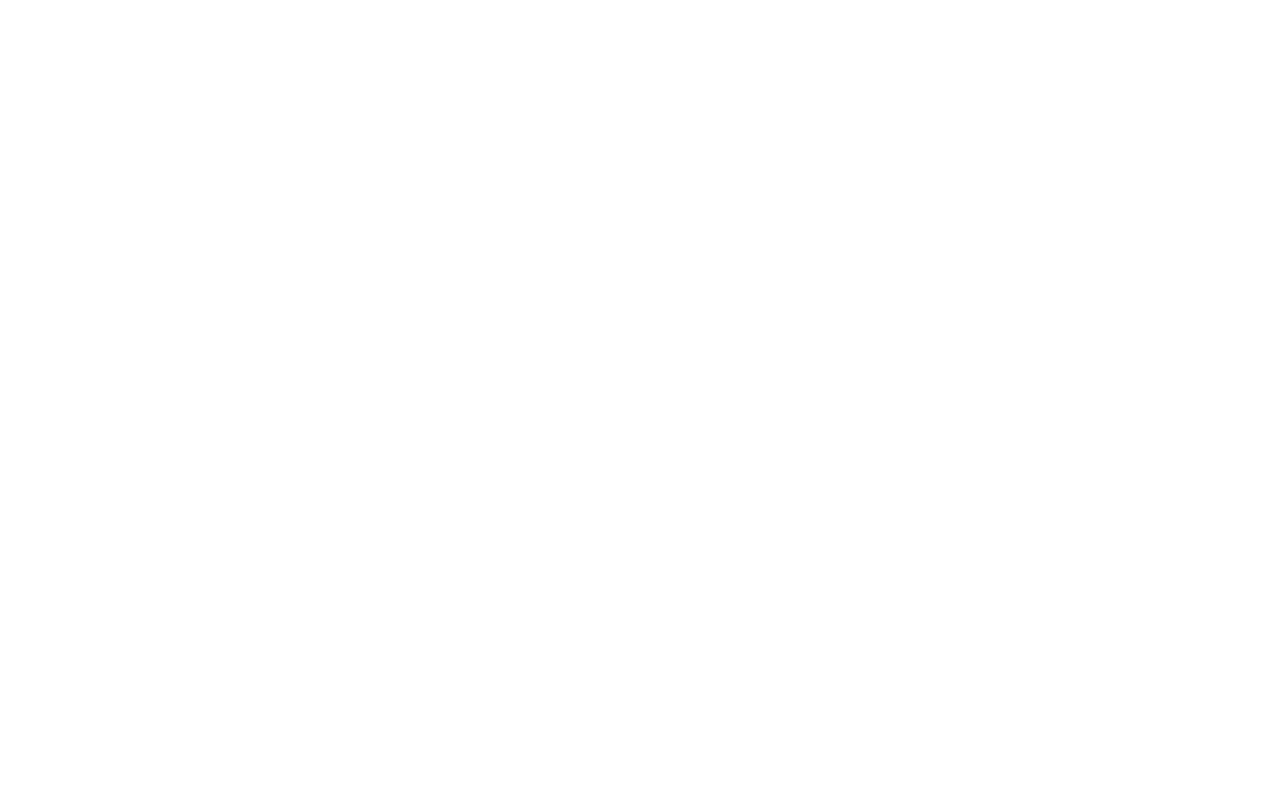
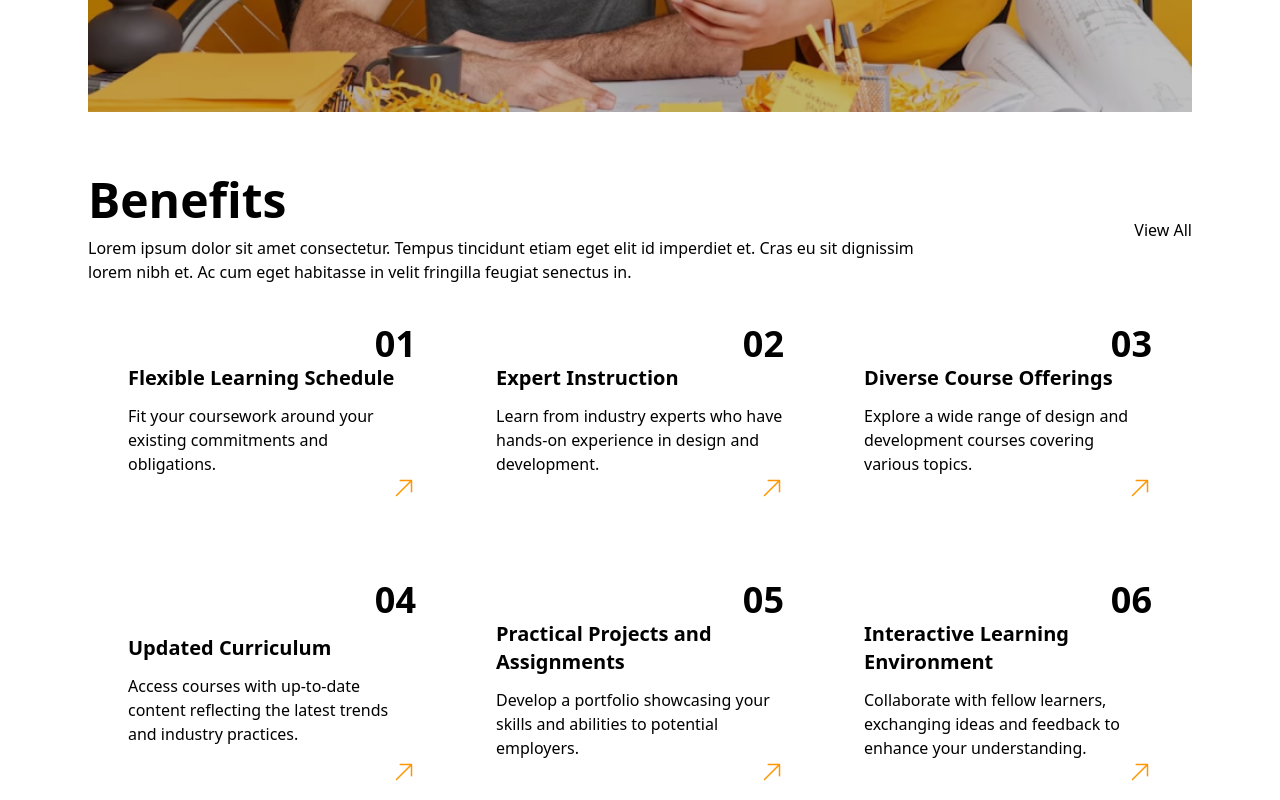
Before and after one commit to MoemenAdam/SkillBridge, a React (Create React App) app in the folder skillbridge/: page / in a window 1280 px wide. Shown: the part 1180-1980 px from the top of the page. Before the commit the page ends 1002 px from the top, so only its background shows below. Built offline with nearby package versions, Linux system fonts and the light colour scheme; the HTML template or start-up script is replaced by a standard one.

Commit message:
added the second section (second section (image and Benefits) )

```diff
--- a/skillbridge/src/Pages/Home/Home.jsx
+++ b/skillbridge/src/Pages/Home/Home.jsx
@@ -2,11 +2,14 @@
 import NavBar from "../../components/NavBar";
 import Footer from "../../components/Footer";
 import Brands from "../../components/Brands";
+import Benefit from "../../components/Benefit";
+
 export default function Home() {
   return (
     <div>
       <NavBar />
-      <div className='flex justify-center items-center mainMargin mainPadding tracking-wide'>
+      {/* first section */}
+      <section className='flex justify-center items-center mainMargin mainPadding tracking-wide'>
         <div className='flex flex-col w-full justify-between gap-10 sm:p-20'>
           <div className='font-bold text-center'>
             <div className='flex justify-center items-center md:space-x-1'>
@@ -35,10 +38,44 @@
           </div>
           <Brands/>
         </div>
-      </div>
-      <div>
-        <img src="" alt="" />
-      </div>
+      </section>
+
+      {/* second section (image and Benefits) */}
+      <section>
+        <div className='flex mainMargin mainPadding brightness-75'>
+          <img className='w-full h-full' src="img1.png" alt="" />
+        </div>
+        <div className='flex flex-col justify-between mainMargin mainPadding'>
+          <div className='sm:mt-10 flex flex-col xsm:flex-row gap-y-10 justify-center text-center xsm:text-left xsm:justify-between items-center'>
+            <div className='w-3/4'>
+              <h1 className='h1'>Benefits</h1>
+              <p>Lorem ipsum dolor sit amet consectetur.
+                Tempus tincidunt etiam eget elit id imperdiet et.
+                Cras eu sit dignissim lorem nibh et. Ac cum eget
+                  habitasse in velit fringilla feugiat senectus in.</p>
+            </div>
+            <div>
+              <a href="/" className='Hover'>View All</a>
+            </div>
+          </div>
+          <div className='lg2:grid lg2:grid-cols-3'>
+            <Benefit num='01' p1='Flexible Learning Schedule' p2='Fit your coursework around your existing commitments and obligations.'/>
+            <Benefit num='02' p1='Expert Instruction' p2='Learn from industry experts who have hands-on experience in design and development.'/>
+            <Benefit num='03' p1='Diverse Course Offerings' p2='Explore a wide range of design and development courses covering various topics.'/>
+            <Benefit num='04' p1='Updated Curriculum' p2='Access courses with up-to-date content reflecting the latest trends and industry practices.'/>
+            <Benefit num='05' p1='Practical Projects and Assignments' p2='Develop a portfolio showcasing your skills and abilities to potential employers.'/>
+            <Benefit num='06' p1='Interactive Learning Environment' p2='Collaborate with fellow learners, exchanging ideas and feedback to enhance your understanding.'/>
+          </div>
+        </div>
+      </section>
+
+      {/* Our Courses */}
+
+      {/* Our Testimonials */}
+
+      {/* Our Pricing */}
+
+      {/* Frequently Asked Questions */}
       <Footer />
     </div>
   )
--- /dev/null
+++ b/skillbridge/src/components/Benefit.jsx
@@ -0,0 +1,18 @@
+import React from 'react'
+
+export default function Benefit(props) {
+  return (
+    <div className="col-span-1 pb-10 sm:p-10 flex flex-col justify-between">
+      <div className='font-bold text-right text-4xl'>{props.num}</div>
+      <div>
+        <p className='font-bold mb-3 text-xl'>{props.p1}</p>
+        <p>{props.p2}</p>
+      </div>
+      <div className='flex justify-end '>
+        <svg className="cursor-pointer text-primary w-6 h-6" xmlns="http://www.w3.org/2000/svg" fill="none" viewBox="0 0 24 24" strokeWidth={1.5} stroke="currentColor">
+          <path strokeLinecap="round" strokeLinejoin="round" d="m4.5 19.5 15-15m0 0H8.25m11.25 0v11.25" />
+        </svg>
+      </div>
+    </div>
+  )
+}
--- a/skillbridge/src/index.css
+++ b/skillbridge/src/index.css
@@ -19,6 +19,10 @@
 .scrollIMGS{
   animation: scroll 20s linear infinite;
 }
+.h1{
+  @apply text-2xl sm:text-5xl mb-3 font-bold;
+
+}
 @keyframes scroll {
   0%{
     transform: translateX(0);
--- a/skillbridge/tailwind.config.js
+++ b/skillbridge/tailwind.config.js
@@ -2,29 +2,17 @@
 module.exports = {
   content: ["./src/**/*.{js,jsx,ts,tsx}"],
   theme: {
-    screens: {
-      'xsm': '320px',
-      // => @media (min-width: 320px) { ... }
-
-      'sm': '640px',
-      // => @media (min-width: 640px) { ... }
-
-      'md': '768px',
-      // => @media (min-width: 768px) { ... }
-
-      'lg': '1024px',
-      // => @media (min-width: 1024px) { ... }
-
-      'xl': '1280px',
-      // => @media (min-width: 1280px) { ... }
-
-      '2xl': '1536px',
-      // => @media (min-width: 1536px) { ... }
-    },
     extend: {
+      screens: {
+        'xsm': '320px',
+        'lg2':'900px',
+      },
       colors:{
         primary: '#FF9500',
-      }
+      },
+      brightness: {
+        '25': '25%',
+      },
     },
   },
   plugins: [],
```
Also changed, not shown: skillbridge/public/img1.png (added), skillbridge/public/robots.txt (deleted), 1 other file (tests, documents, lock files or other folders).
